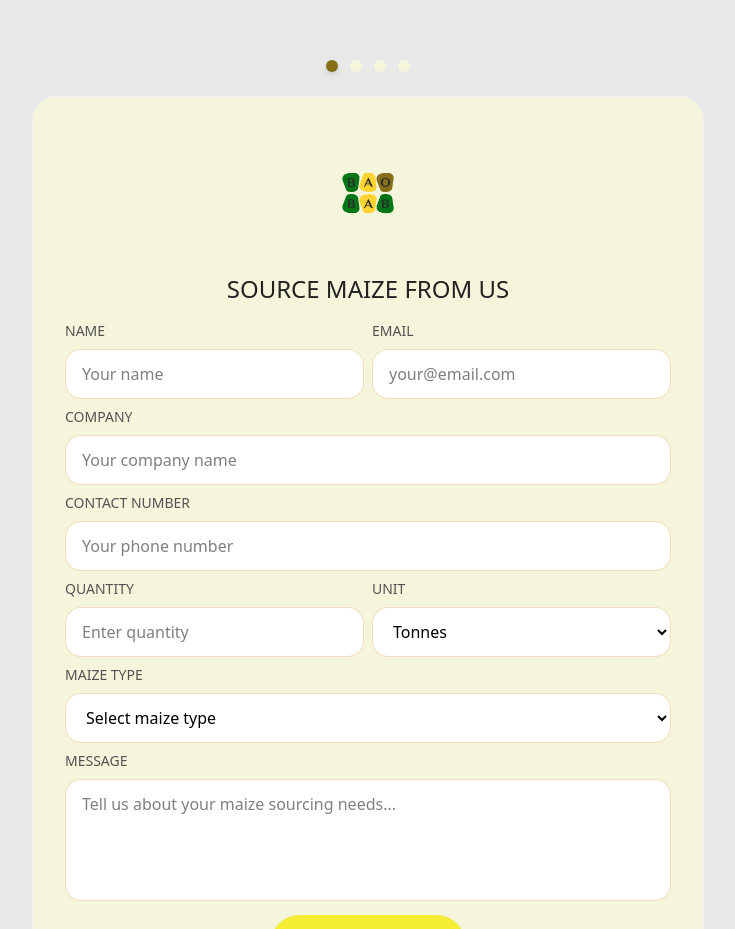
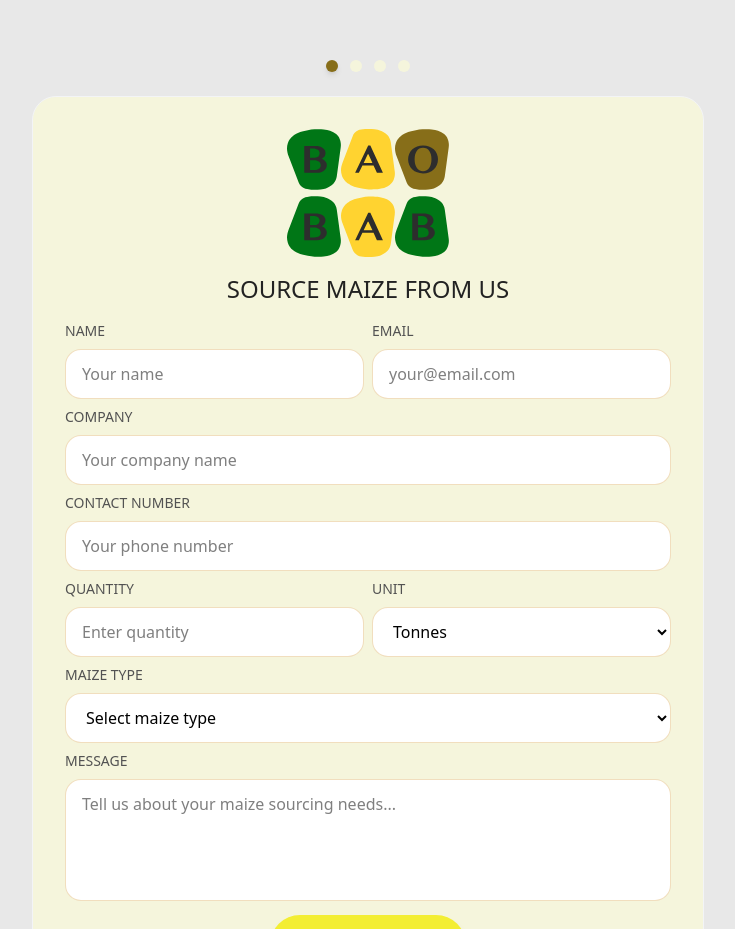
Before and after one commit to afromorpheus/baobab-frontiers-website, a Next.js app: page / in a window 1280 px wide. Shown: the part 5920-6849 px from the top of the page, without its empty margins (272-1007 px from the left). Built offline with nearby package versions, Linux system fonts and the light colour scheme.

Commit message:
Replace logo with Stand Alone Logo - Coloured.svg - Use official SVG logo instead of PNG - Maintain 128px height (h-32) as requested - Better quality and scalability with SVG format

```diff
--- a/src/components/LetsTalk.tsx
+++ b/src/components/LetsTalk.tsx
@@ -323,7 +323,7 @@ export default function LetsTalk() {
             {/* Small Footer Logo */}
             <div className="flex justify-center mb-4">
               <img
-                src="/Logo Alternate Transparent-1.png"
+                src="/Stand Alone Logo - Coloured.svg"
                 alt="Baobab Frontiers Logo"
                 className="h-32 w-auto"
               />
```
